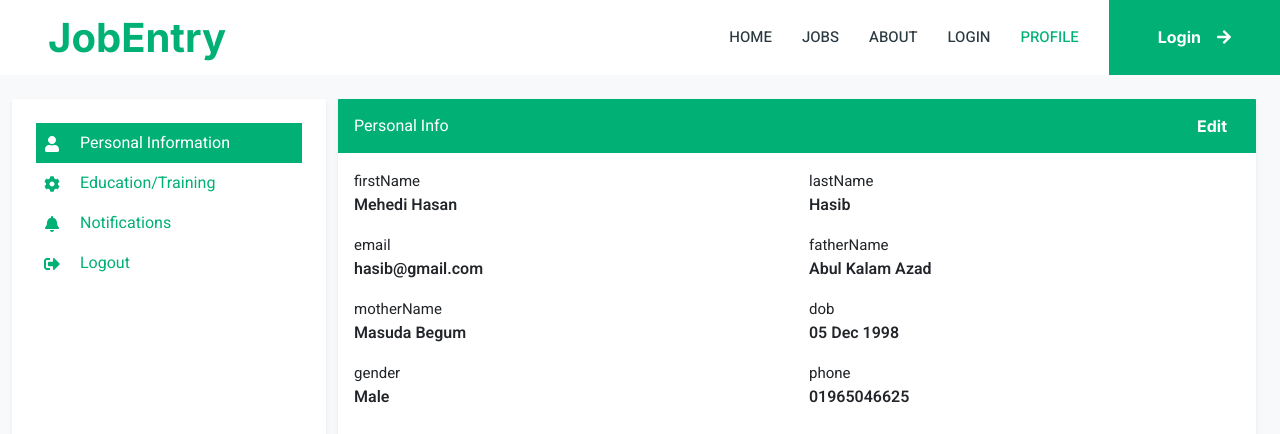
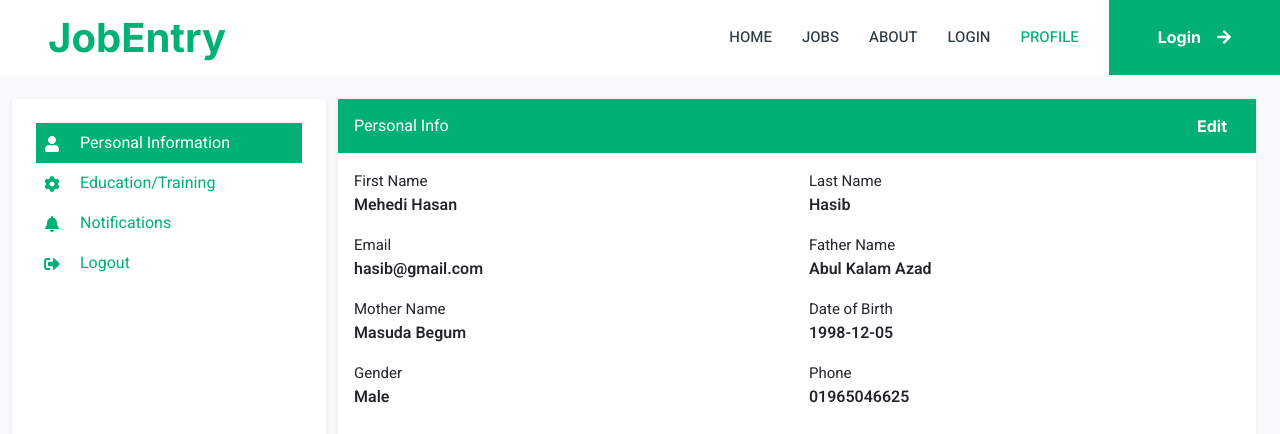
Before and after one commit to mehedihasanhasib/job-listing-frontend, a React (Vite) app: page /profile in a window 1280 px wide. Shown: the top 434 px of the page. Built offline with nearby package versions, Linux system fonts and the light colour scheme.

Commit message:
mapping update

```diff
--- a/src/components/profile/PersonalInfo.jsx
+++ b/src/components/profile/PersonalInfo.jsx
@@ -5,16 +5,16 @@ import { Row, Col, Card } from "react-bootstrap";
 import TextView from "./inputs/TextView";
 import EditView from "./inputs/EditView";
 import CardHeader from "./CardHeader";
+import { personalConfig } from "../../config/inputConfig";
 
 const PersonalInfo = () => {
-
   const userData = {
     firstName: "Mehedi Hasan",
     lastName: "Hasib",
     email: "hasib@gmail.com",
     fatherName: "Abul Kalam Azad",
     motherName: "Masuda Begum",
-    dob: "05 Dec 1998",
+    dob: "1998-12-05",
     gender: "Male",
     phone: "01965046625",
   };
@@ -31,8 +31,6 @@ const PersonalInfo = () => {
     setUser({ ...user, [name]: value });
   };
 
-  const { firstName, lastName, email, fatherName, motherName, dob, gender, phone } = user;
-
   return (
     <Col md={9}>
       <Card className="shadow-sm rounded border-0">
@@ -46,30 +44,28 @@ const PersonalInfo = () => {
           <Row className="mb-4">
             {!editMode ? (
               <>
-                {/* <TextView label="First Name" value={firstName} />
-                <TextView label="Last Name" value={lastName} />
-                <TextView label="Email" value={email} />
-                <TextView label="Father Name" value={fatherName} />
-                <TextView label="Mother Name" value={motherName} />
-                <TextView label="Date of Birth" value={dob} />
-                <TextView label="Gender" value={gender} />
-                <TextView label="phone" value={phone} /> */}
-                {
-                  Object.entries(userData).map(([key, value], index) => {
-                    return <TextView key={index} label={key} value={value} />
-                  })
-                }
+                {Object.entries(user).map(([key, value], index) => {
+                  return (
+                    <TextView
+                      key={index}
+                      label={personalConfig[key].label}
+                      value={value}
+                    />
+                  );
+                })}
               </>
             ) : (
               <>
-                <EditView type="text" label="First Name" name="firstName" value={firstName} onChange={handleChange} />
-                <EditView type="text" label="Last Name" name="lastName" value={lastName} onChange={handleChange} />
-                <EditView type="email" label="Email" name="email" value={email} onChange={handleChange} />
-                <EditView type="text" label="Father Name" name="fatherName" value={fatherName} onChange={handleChange} />
-                <EditView type="text" label="Mother Name" name="motherName" value={motherName} onChange={handleChange} />
-                <EditView type="date" label="Date of Birth" name="dob" value={dob} onChange={handleChange} />
-                <EditView type="select" label="Gender" name="gender" value={gender} onChange={handleChange} />
-                <EditView type="text" label="Phone" name="phone" value={phone} onChange={handleChange} />
+                {Object.entries(user).map(([key, value], index) => (
+                  <EditView
+                    key={index}
+                    type={personalConfig[key].type}
+                    label={personalConfig[key].label}
+                    name={key}
+                    value={value}
+                    onChange={handleChange}
+                  />
+                ))}
               </>
             )}
           </Row>
--- /dev/null
+++ b/src/config/inputConfig.jsx
@@ -0,0 +1,21 @@
+export const personalConfig = {
+  firstName: { type: "text", label: "First Name" },
+  lastName: { type: "text", label: "Last Name" },
+  email: { type: "email", label: "Email" },
+  fatherName: { type: "text", label: "Father Name" },
+  motherName: { type: "text", label: "Mother Name" },
+  dob: { type: "date", label: "Date of Birth" },
+  gender: {
+    type: "select",
+    label: "Gender",
+    options: ["Male", "Female", "Other"],
+  },
+  phone: { type: "text", label: "Phone" },
+};
+
+export const educationConfig = {
+  degree: { type: "text", label: "Degree" },
+  institution: { type: "text", label: "Institution" },
+  graduationYear: { type: "date", label: "Graduation Year" },
+  grade: { type: "text", label: "Grade" },
+};
```
Also changed, not shown: src/components/inputTypes/Types.jsx (deleted).
